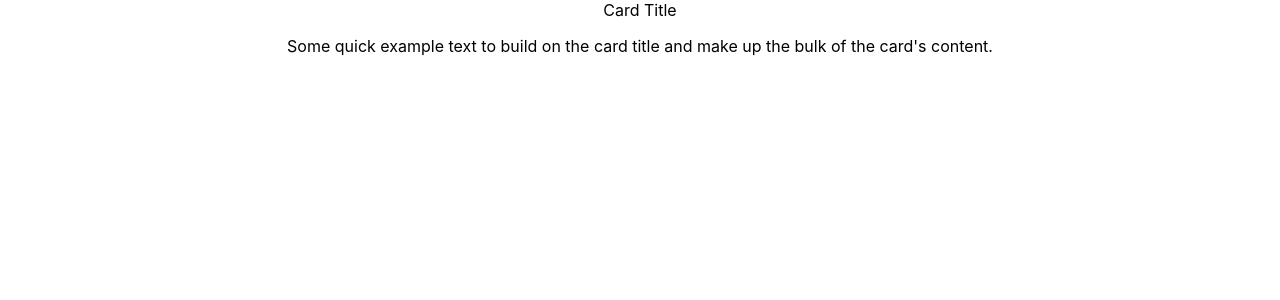
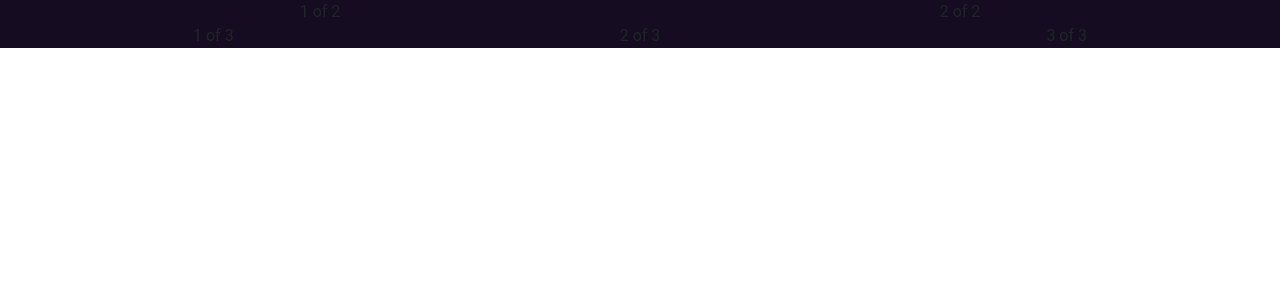
Before and after one commit to Sparsh101AI/personalweb, a React (Create React App) app: page / in a window 1280 px wide. Shown: the top 300 px of the page. Built offline with nearby package versions, Linux system fonts and the light colour scheme.

Commit message:
grid setup

```diff
--- a/package.json
+++ b/package.json
@@ -6,6 +6,7 @@
     "@testing-library/jest-dom": "^5.16.4",
     "@testing-library/react": "^13.3.0",
     "@testing-library/user-event": "^13.5.0",
+    "bootstrap": "^5.1.3",
     "react": "^18.2.0",
     "react-bootstrap": "^2.4.0",
     "react-router-dom": "^5.3.3",
--- a/src/Pages/Home.css
+++ b/src/Pages/Home.css
@@ -0,0 +1,5 @@
+.homebody{
+
+  background-color: #150C21 ;
+  font-family: Roboto, Verdana;
+}
--- a/src/Pages/Home.js
+++ b/src/Pages/Home.js
@@ -1,21 +1,28 @@
 import "./Home.css";
+import 'bootstrap/dist/css/bootstrap.css';
 import Card from "react-bootstrap/Card";
+import Container from 'react-bootstrap/Container';
+import Row from 'react-bootstrap/Row';
+import Col from 'react-bootstrap/Col';
 
 function HomePage() {
   return (
-    <div>
-   <Card>
 
-  <Card.Body>
-    <Card.Title>Card Title</Card.Title>
-    <Card.Text>
-      Some quick example text to build on the card title and make up the bulk of
-      the card's content.
-    </Card.Text>
 
-  </Card.Body>
-</Card>
-    </div>
+
+    <Container fluid className="homebody">
+      <Row>
+        <Col>1 of 2</Col>
+        <Col>2 of 2</Col>
+      </Row>
+      <Row>
+        <Col>1 of 3</Col>
+        <Col>2 of 3</Col>
+        <Col>3 of 3</Col>
+      </Row>
+    </Container>
+
+
   );
 }
 
```
Also changed, not shown: 1 other file (tests, documents, lock files or other folders).
